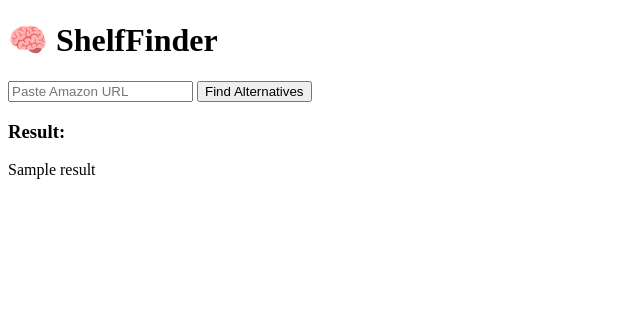
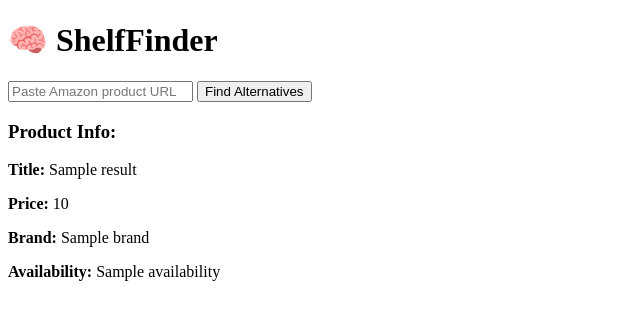
Before and after one commit to imAkshayDarji/ShelfFinder, a Flask app: template app/templates/index.html in a window 1280 px wide. Shown: the top 320 px of the page, without its empty margins (0-640 px from the left). Run offline with Flask 3, Linux system fonts and the light colour scheme; the template is opened without the code that fills it: most values are stand-ins (such as "Sample title", 1, 10 or a date in 2020).

Commit message:
Update index.html
Updated HTML code with amazon search product show

```diff
--- a/app/templates/index.html
+++ b/app/templates/index.html
@@ -8,13 +8,16 @@
 <body>
   <h1>🧠 ShelfFinder</h1>
   <form method="POST">
-    <input type="text" name="product_url" placeholder="Paste Amazon URL" required>
+    <input type="text" name="product_url" placeholder="Paste Amazon product URL" required>
     <button type="submit">Find Alternatives</button>
   </form>
 
   {% if result %}
-    <h3>Result:</h3>
-    <p>{{ result }}</p>
+    <h3>Product Info:</h3>
+    <p><strong>Title:</strong> {{ result.title }}</p>
+    <p><strong>Price:</strong> {{ result.price }}</p>
+    <p><strong>Brand:</strong> {{ result.brand }}</p>
+    <p><strong>Availability:</strong> {{ result.availability }}</p>
   {% endif %}
 </body>
 </html>
```
